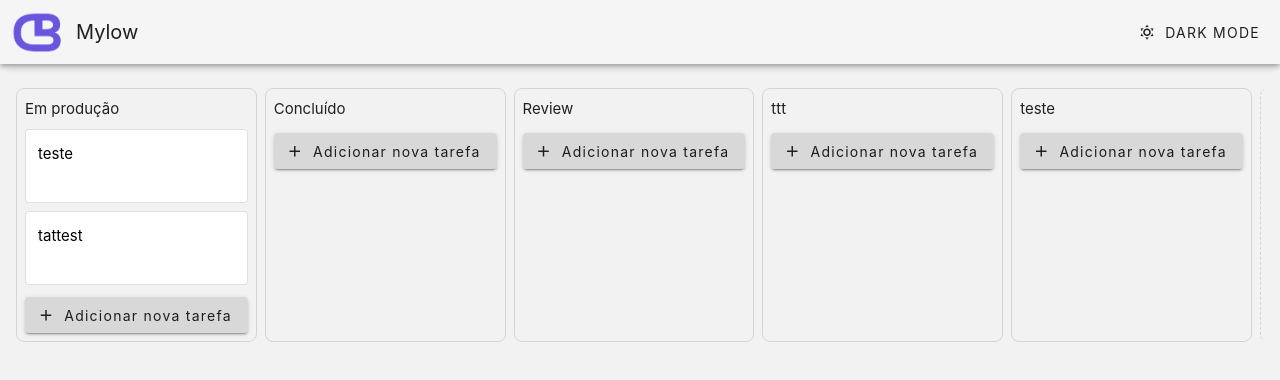
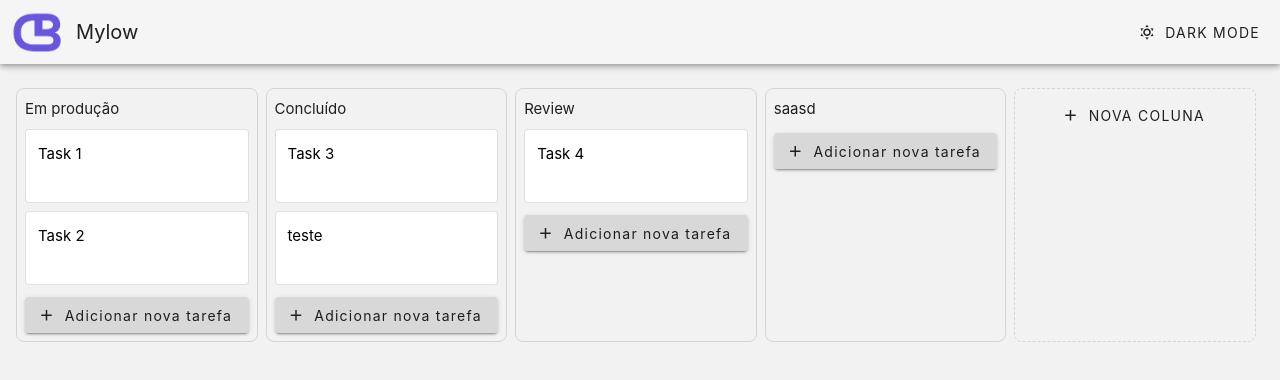
Before and after one commit to Mylla-Belmont/desafio-vue-tasks, a Vue app: page / in a window 1280 px wide. Shown: the top 380 px of the page. Built offline with nearby package versions, Linux system fonts and the light colour scheme; data requests are answered from the project's data file.

Commit message:
Resolvendo problemas db.json

```diff
--- a/db.json
+++ b/db.json
@@ -1,42 +1,71 @@
 {
-  "columns": [
+  "column": [
     {
       "id": "1",
-      "title": "Em produção",
-      "tasks": [
-        {
-          "id": 1,
-          "title": "teste",
-          "description": "",
-          "is_completed": false
-        },
-        {
-          "id": 2,
-          "title": "tattest",
-          "description": "",
-          "is_completed": false
-        }
-      ]
+      "title": "Em produção"
     },
     {
       "id": "2",
-      "title": "Concluído",
-      "tasks": []
+      "title": "Concluído"
     },
     {
       "id": "3",
-      "title": "Review",
-      "tasks": []
+      "title": "Review"
+    },
+    {
+      "id": 4,
+      "title": "saasd"
+    }
+  ],
+  "tasks": [
+    {
+      "id": "1",
+      "title": "Task 1"
+    },
+    {
+      "id": "2",
+      "title": "Task 2"
+    },
+    {
+      "id": "3",
+      "title": "Task 3"
     },
     {
       "id": "4",
-      "title": "ttt",
-      "tasks": []
+      "title": "Task 4"
     },
     {
-      "id": "5",
+      "id": 5,
       "title": "teste",
-      "tasks": []
+      "description": "",
+      "is_completed": false
+    }
+  ],
+  "relations": [
+    {
+      "id": "1",
+      "column_id": 1,
+      "task_id": 1
+    },
+    {
+      "id": "2",
+      "column_id": 1,
+      "task_id": 2
+    },
+    {
+      "id": "3",
+      "column_id": 2,
+      "task_id": 3
+    },
+    {
+      "id": "4",
+      "column_id": 3,
+      "task_id": 4
+    },
+    {
+      "id": 5,
+      "column_id": "2",
+      "task_id": 5
     }
   ]
 }
--- a/package.json
+++ b/package.json
@@ -26,6 +26,7 @@
   "devDependencies": {
     "@tsconfig/node22": "^22.0.2",
     "@types/node": "^22.18.11",
+    "@types/sortablejs": "^1.15.9",
     "@vitejs/plugin-vue": "^6.0.1",
     "@vue/eslint-config-prettier": "^10.2.0",
     "@vue/eslint-config-typescript": "^14.6.0",
--- a/src/App.vue
+++ b/src/App.vue
@@ -1,25 +1,28 @@
 <script setup lang="ts">
 import { ref, onMounted } from 'vue'
 import { TaskServices } from './services/TaskServices'
-import type { Column, Task } from './types/Models'
+import type { Column, Task, Relation } from './types/Models'
 
 import KanbanColumn from './components/KanbanColumn.vue'
 import TopBar from './components/TopBar.vue'
 import TaskModal from './components/TaskModal.vue'
 
 const theme = ref('light')
+
 function toggleTheme() {
   theme.value = theme.value === 'light' ? 'dark' : 'light'
 }
 
+const tasks = ref<Task[]>([])
 const columns = ref<Column[]>([])
-
+const relations = ref<Relation[]>([])
 const creatingColumn = ref(false)
 const newColumnName = ref("")
 
 async function loadColumns() {
-  const response = await TaskServices.getColumns()
-  columns.value = response.data
+  relations.value = await TaskServices.getRelations()
+  columns.value = await TaskServices.getColumns()
+  tasks.value = await TaskServices.getTasks()
 }
 
 function startCreatingColumn() {
@@ -30,18 +33,16 @@ function startCreatingColumn() {
 async function confirmCreateColumn() {
   if (!newColumnName.value.trim()) return
 
-  const allColumnIds = columns.value.map(c => c.id!)
-  const newId = allColumnIds.length ? Math.max(...allColumnIds) + 1 : 1
+  const newId = columns.value.length ? Math.max(...columns.value.map(c => c.id!)) + 1 : 1
 
   const newColumn: Column = {
     id: newId,
     title: newColumnName.value,
-    tasks: []
   }
+
   await TaskServices.addColumn(newColumn)
   await loadColumns()
   creatingColumn.value = false
-  newColumnName.value = ""
 }
 
 function cancelCreateColumn() {
@@ -49,18 +50,24 @@ function cancelCreateColumn() {
   newColumnName.value = ""
 }
 
-async function addTask(column: Column, taskName: string) {
-  const allTasksIds = columns.value.flatMap(c => c.tasks)
-  const newId = (allTasksIds.length ? Math.max(...allTasksIds.map(t => t.id!)) : 0) + 1
+async function addTask(taskName: string, column: Column) {
+
+  const newIdTask = tasks.value.length ? Math.max(...tasks.value.map(c => c.id!)) + 1 : 1
+  const newIdRelation = relations.value.length ? Math.max(...relations.value.map(c => c.id!)) + 1 : 1
 
   const newTask: Task = {
-    id: newId,
+    id: newIdTask,
     title: taskName,
     description: "",
     is_completed: false,
   }
-  const updatedColumn = { ...column, tasks: [...column.tasks, newTask] }
-  await TaskServices.updateColumn(column.id!, updatedColumn)
+
+  await TaskServices.addTask(newTask)
+  await TaskServices.addRelation({
+    id: newIdRelation,
+    column_id: column.id,
+    task_id: newTask.id
+  })
   await loadColumns()
 }
 
@@ -83,9 +90,9 @@ onMounted(() => loadColumns())
       <div class="px-4 py-6">
         <v-row class="flex-nowrap overflow-x-auto" no-gutters>
 
-          <KanbanColumn v-for="column in columns" :key="column.id" :title="column.title" :tasks="column.tasks"
-            :column="column" @add-task="addTask" @task-click="openTaskModal" />
-
+          <KanbanColumn v-for="value in columns" :key="value.id"
+            :tasks="tasks.filter(task => relations.some(r => r.column_id == value.id && r.task_id == task.id))"
+            :title="value.title" @add-task="addTask($event, value)" @task-click="openTaskModal" />
 
           <v-col class="bg-gray-100 rounded-lg px-2 py-2 border border-dashed border-gray-400 mr-2">
 
--- a/src/components/KanbanColumn.vue
+++ b/src/components/KanbanColumn.vue
@@ -2,16 +2,15 @@
 import { ref } from 'vue'
 import draggable from 'vuedraggable'
 import TaskCard from './TaskCard.vue'
-import type { Column, Task } from '../types/Models'
+import type { Task } from '../types/Models'
 
 const props = defineProps<{
+    tasks: Task[]
     title: string
-    tasks: Task[]
-    column: Column
 }>()
 
 const emit = defineEmits<{
-    (e: 'add-task', column: Column, taskName: string): void
+    (e: 'add-task', title: string): void
     (e: 'task-click', task: Task): void
 }>()
 
@@ -25,7 +24,7 @@ function startCreatingTask() {
 
 function confirmCreateTask() {
     if (!newTaskTitle.value.trim()) return
-    emit("add-task", props.column, newTaskTitle.value)
+    emit("add-task", newTaskTitle.value)
     creatingTask.value = false
     newTaskTitle.value = ""
 }
@@ -38,7 +37,7 @@ function cancelCreateTask() {
 
 <template>
     <v-col class="rounded-lg border bg-gray-100 px-2 py-2 mr-2">
-        <p class="font-semibold text-gray-700 text-sm mb-2">{{ title }}</p>
+        <p class="font-semibold text-gray-700 text-sm mb-2">{{ props.title }}</p>
 
         <draggable :list="tasks" item-key="id" :animation="200" group="tasks" class="tasks-container">
             <template #item="{ element }">
--- a/src/services/TaskServices.ts
+++ b/src/services/TaskServices.ts
@@ -1,39 +1,44 @@
 import axios from 'axios'
-import type { Column } from '../types/Models'
+import type { Column, Task, Relation } from '../types/Models'
 
-const API_URL = 'http://localhost:3000/columns'
+const API_URL = 'http://localhost:3000'
 
 export const TaskServices = {
-  getColumns() {
-    return axios.get<Column[]>(API_URL)
+  async getColumns(): Promise<Column[]> {
+    const response = await axios.get<Column[]>(`${API_URL}/column`)
+    return response.data
   },
-  async addColumn(column: Column | null | undefined): Promise<void> {
-    if (!column) {
-      throw new Error('Column cannot be null or undefined')
-    }
 
-    try {
-      await axios.post(API_URL, column)
-    } catch (error) {
-      if (axios.isAxiosError(error)) {
-        throw new Error(`Failed to add column: ${error.message}`)
-      } else {
-        throw error
-      }
-    }
+  async getTasks(): Promise<Task[]> {
+    const response = await axios.get<Task[]>(`${API_URL}/tasks`)
+    return response.data
   },
-  async updateColumn(id: number, column: Column): Promise<void> {
-    if (!column) {
-      throw new Error('Column cannot be null or undefined')
-    }
 
-    try {
-      await axios.put(`${API_URL}/${id}`, column)
-    } catch (error) {
-      if (axios.isAxiosError(error)) {
-        throw new Error(`Failed to update column with id ${id}: ${error.message}`)
-      }
-      throw error
-    }
+  async getRelations(): Promise<Relation[]> {
+    const response = await axios.get<Relation[]>(`${API_URL}/relations`)
+    return response.data
+  },
+
+  async addColumn(column: Column) {
+    return axios.post(`${API_URL}/column`, column)
+  },
+
+  async addTask(task: Task) {
+    return axios.post(`${API_URL}/tasks`, task)
+  },
+
+  async addRelation(relation: Relation) {
+    return axios.post(`${API_URL}/relations`, relation)
+  },
+
+  async updateTask(id: number, task: Task) {
+    return axios.put(`${API_URL}/tasks/${id}`, task)
+  },
+
+  async updateColumn(id: number, column: Column) {
+    return axios.put(`${API_URL}/column/${id}`, column)
+  },
+  async updateRelation(id: number, relation: Relation) {
+    return axios.put(`${API_URL}/relations/${id}`, relation)
   },
 }
```
Also changed, not shown: src/types/Models.ts (+6 -1 lines), 1 other file (tests, documents, lock files or other folders).
